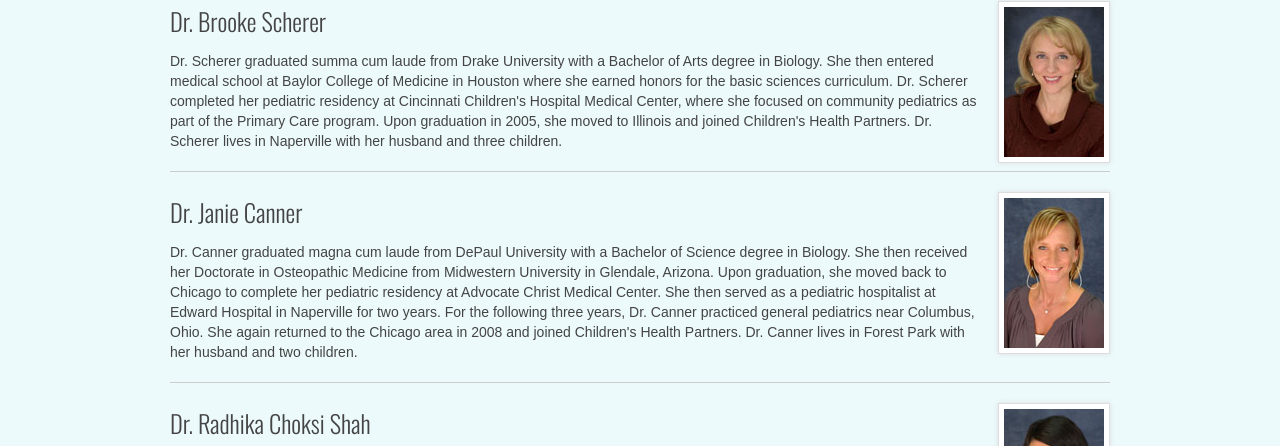
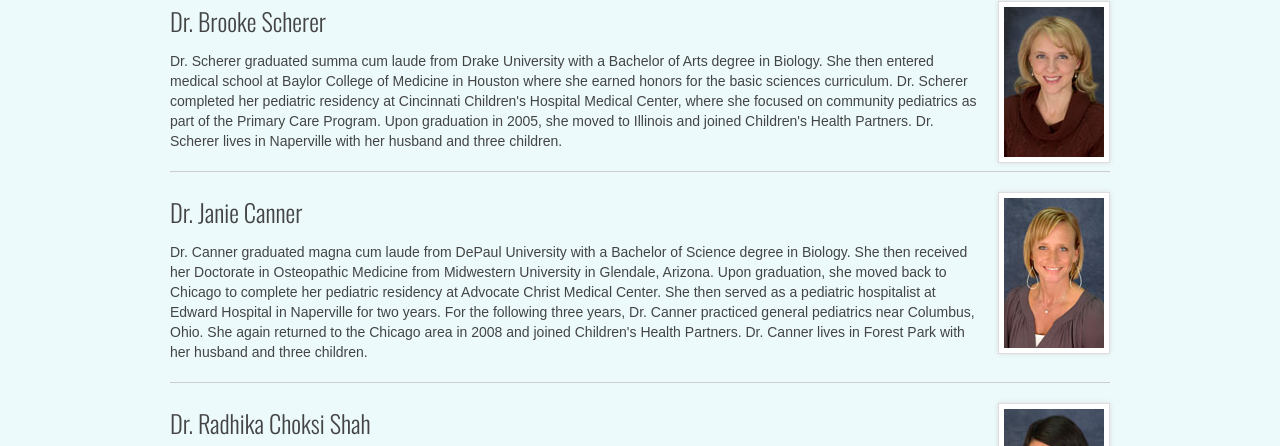
Before and after one commit to chpweb/web, a Jekyll site: the page built from doctors.html, in a window 1280 px wide. Shown: the part 965-1411 px from the top of the page. Built offline with Jekyll 4.4.1, drawn with Linux system fonts in a browser that asks for light colours; some web fonts are replaced; comment, search, counter and statistics services are not loaded.

Commit message:
Updated doctors.html

```diff
--- a/doctors.html
+++ b/doctors.html
@@ -2,9 +2,11 @@
 layout: default
 title: "Our Doctors - Children's Health Partners"
 tagline: "The pediatricians at Children's Health Partners have been trained at nationally recognized institutions throughout the country.  All are board-certified by the American Board of Pediatrics and are affiliated with the Ann & Robert H. Lurie Children's Hospital of Chicago.  Additionally, all of our pediatricians are on medical staff at Edward Hospital and Northwestern Memorial Hospital."
-active: "doctors"
+active: doctors
+published: true
 ---
-		<div class="container">
+
+<div class="container">
 			<section>
 				<div class="doctors">
 					<h2>Meet the Pediatricians</h2>
@@ -28,12 +30,12 @@
 
 					<img src="/img/bds-cropped.jpg" class="profile-photo">
 					<h3>Dr. Brooke Scherer</h3>
-					<p>Dr. Scherer graduated summa cum laude from Drake University with a Bachelor of Arts degree in Biology. She then entered medical school at Baylor College of Medicine in Houston where she earned honors for the basic sciences curriculum. Dr. Scherer completed her pediatric residency at Cincinnati Children's Hospital Medical Center, where she focused on community pediatrics as part of the Primary Care program. Upon graduation in 2005, she moved to Illinois and joined Children's Health Partners. Dr. Scherer lives in Naperville with her husband and three children.</p>
+					<p>Dr. Scherer graduated summa cum laude from Drake University with a Bachelor of Arts degree in Biology. She then entered medical school at Baylor College of Medicine in Houston where she earned honors for the basic sciences curriculum. Dr. Scherer completed her pediatric residency at Cincinnati Children's Hospital Medical Center, where she focused on community pediatrics as part of the Primary Care Program. Upon graduation in 2005, she moved to Illinois and joined Children's Health Partners. Dr. Scherer lives in Naperville with her husband and three children.</p>
 					<hr />
 
 					<img src="/img/jlc-cropped.jpg" class="profile-photo">
 					<h3>Dr. Janie Canner</h3>
-					<p>Dr. Canner graduated magna cum laude from DePaul University with a Bachelor of Science degree in Biology. She then received her Doctorate in Osteopathic Medicine from Midwestern University in Glendale, Arizona. Upon graduation, she moved back to Chicago to complete her pediatric residency at Advocate Christ Medical Center. She then served as a pediatric hospitalist at Edward Hospital in Naperville for two years. For the following three years, Dr. Canner practiced general pediatrics near Columbus, Ohio. She again returned to the Chicago area in 2008 and joined Children's Health Partners. Dr. Canner lives in Forest Park with her husband and two children.</p>
+					<p>Dr. Canner graduated magna cum laude from DePaul University with a Bachelor of Science degree in Biology. She then received her Doctorate in Osteopathic Medicine from Midwestern University in Glendale, Arizona. Upon graduation, she moved back to Chicago to complete her pediatric residency at Advocate Christ Medical Center. She then served as a pediatric hospitalist at Edward Hospital in Naperville for two years. For the following three years, Dr. Canner practiced general pediatrics near Columbus, Ohio. She again returned to the Chicago area in 2008 and joined Children's Health Partners. Dr. Canner lives in Forest Park with her husband and three children.</p>
 					<hr />
 
 					<img src="/img/rs-cropped.jpg" class="profile-photo">
```
